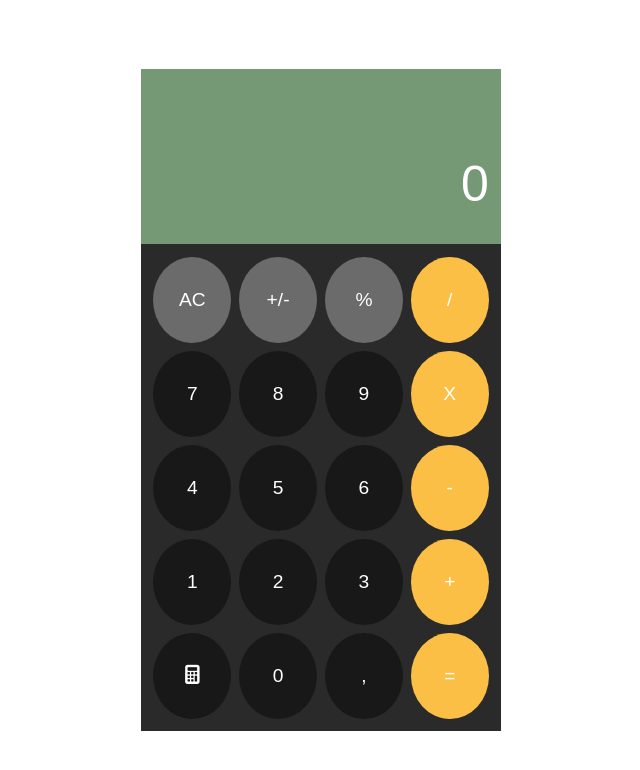
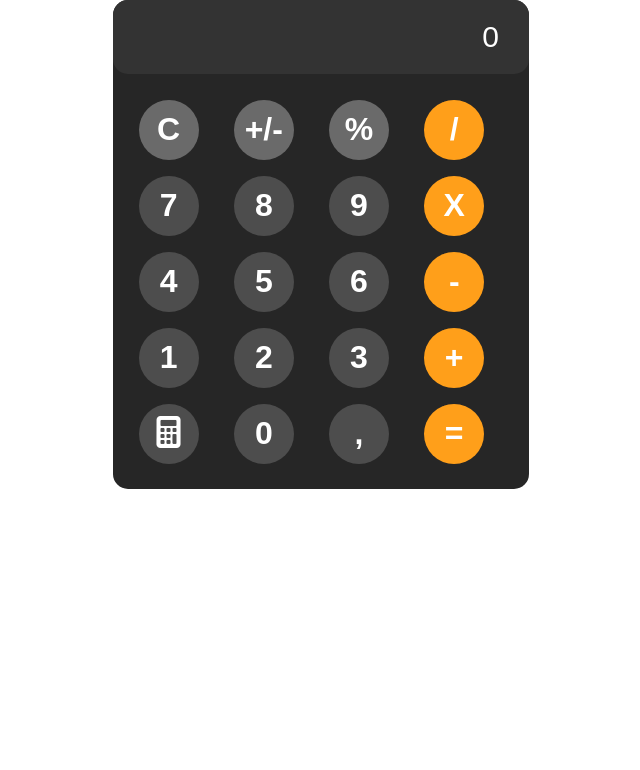
Before and after one commit to Hamza-Abouelwahab/ios-calculator-js, a plain HTML site: page index.html in a window 1280 px wide. Shown: the whole page, without its empty margins (319-959 px from the left). Drawn offline with nearby package versions, Linux system fonts and the light colour scheme.

Commit message:
feat : add logic calculator

```diff
--- a/index.html
+++ b/index.html
@@ -9,34 +9,32 @@
 </head>
 <body>
     <div class="calculator">
-        <div class="result">
-            <input placeholder="0">
-        </div>
-        <div class="calculator-contianer">
+
+            <input id="input-result" placeholder="0" readonly>
             <div class="allBtns">
-                <button class="item gray" id="clear">AC</button>
-                <button class="item gray" id="signChange">+/-</button>
-                <button class="item gray" id="percent">%</button>
-                <button class="item yellow" id="divide">/</button>
-                <button class="item number" >7</button>
-                <button class="item number" >8</button>
-                <button class="item number" >9</button>
-                <button class="item yellow" id="multiply" >X</button>
-                <button class="item number" >4</button>
-                <button class="item number" >5</button>
-                <button class="item number" >6</button>
-                <button class="item yellow" id="minus" >-</button>
-                <button class="item number" >1</button>
-                <button class="item number" >2</button>
-                <button class="item number" >3</button>
-                <button class="item yellow" id="plus" >+</button>
-                <button class="item bi bi-calculator-fill" ></button>
-                <button class="item number" >0</button>
-                <button class="item" id="comma" >,</button>
-                <button class="item yellow" id="equals" >=</button>
+                <button onclick="cleartoInput('c')" class="gray" id="clear">C</button>
+                <button onclick="appendtoInput('+/-')" class="gray" id="signChange">+/-</button>
+                <button onclick="appendtoInput('%')" class="gray" id="percent">%</button>
+                <button onclick="appendtoInput('/')" class="yellow" id="divide">/</button>
+                <button onclick="appendtoInput('7')" class="number" >7</button>
+                <button onclick="appendtoInput('8')" class="number" >8</button>
+                <button onclick="appendtoInput('9')" class="number" >9</button>
+                <button onclick="appendtoInput('*')" class="yellow" id="multiply" >X</button>
+                <button onclick="appendtoInput('4')" class="number" >4</button>
+                <button onclick="appendtoInput('5')" class="number" >5</button>
+                <button onclick="appendtoInput('6')" class="number" >6</button>
+                <button onclick="appendtoInput('-')" class="yellow" id="minus" >-</button>
+                <button onclick="appendtoInput('1')" class="number" >1</button>
+                <button onclick="appendtoInput('2')" class="number" >2</button>
+                <button onclick="appendtoInput('3')" class="number" >3</button>
+                <button onclick="appendtoInput('+')" class="yellow" id="plus" >+</button>
+                <button  class="bi bi-calculator-fill" ></button>
+                <button onclick="appendtoInput('0')" class="number" >0</button>
+                <button onclick="appendtoInput(',')" id="comma" >,</button>
+                <button onclick="calculator('=')" class="yellow" id="equals" >=</button>
             </div>
 
-        </div>
+
     </div>
     <script src=./public/js/app.js></script>
 </body>
--- a/public/css/app.css
+++ b/public/css/app.css
@@ -3,56 +3,69 @@
     padding: 0;
 }
 body{
-    width: 100vw;
-    height: 100vh;
     display: flex;
     justify-content: center;
     align-items: center;
 }
 
 .calculator{
-    background-color: #000000d5;
+    background-color: hsla(0, 0%, 15%);
     width: fit-content;
     height: fit-content;
     color: white ;
+    border-radius: 15px;
+
 }
 
-.result {
+
+input{
     width: 100%;
-}
-.result > input{
-    background-color: #99ce99ac;
+    padding: 20px 30px 20px 0 ;
+    box-sizing: border-box;
+    text-align: right;
+    border-radius: 15px;
     border: none;
-    width: 100%;
-    padding: 10vh 0;
+    outline: none;
+    background-color: #333;
+    color: white;
+    font-size: 30px;
 }
 input::placeholder{
-    text-align: end;
-    transform: translateY(40px);
-    padding-right: 1vw;
     color: white;
-    font-size: 50px;
-
+    font-size: 30px;
 }
 .allBtns{
     display: grid;
     grid-template-columns: repeat(4, 1fr);
-    gap: 1vh;
-    padding: 1vw;
+    gap: 2vh;
+    padding: 2vw;
 }
-.allBtns > button{
+button{
     color: white;
-    width: 100%;
-    padding: 4vh 2vw;
+    width: 60px;
+    height: 60px;
     border-radius: 50%;
     border: none;
-    font-size: larger;
-    background-color: #00000070;
+    font-size: 2rem;
+    font-weight: bold;
+    background-color: hsla(0, 0%,30%);
     cursor: pointer;
 }
+button:hover{
+    background-color: hsla(0, 0%,40%);
+}
+button:active{
+    background-color: hsla(0, 0%,50%);
+}
 .gray{
-    background-color: #808080c1 !important;
+    background-color: hsla(0, 0%, 50%, 0.757) !important;
 }
 .yellow{
-    background-color: #fcbf45 !important;
+    background-color: hsl(35, 100%, 55%) !important;
 }
+.yellow:hover{
+    background-color: hsl(35, 100%, 65%) !important;
+}
+.yellow:active{
+    background-color: hsl(35, 100%, 75%) !important;
+}
--- a/public/js/app.js
+++ b/public/js/app.js
@@ -0,0 +1,18 @@
+let inputResult = document.querySelector("#input-result")
+
+function appendtoInput(input) {
+    inputResult.value += input
+}
+function cleartoInput() {
+    inputResult.value = "";
+}
+function calculator() {
+    try{
+        let expr = inputResult.value.replace(/,/g, '.');
+        let result = eval(expr)
+        inputResult.value = parseFloat(result.toFixed(2))
+    }
+    catch(error){
+        inputResult.value = "error"
+    }
+}
```
